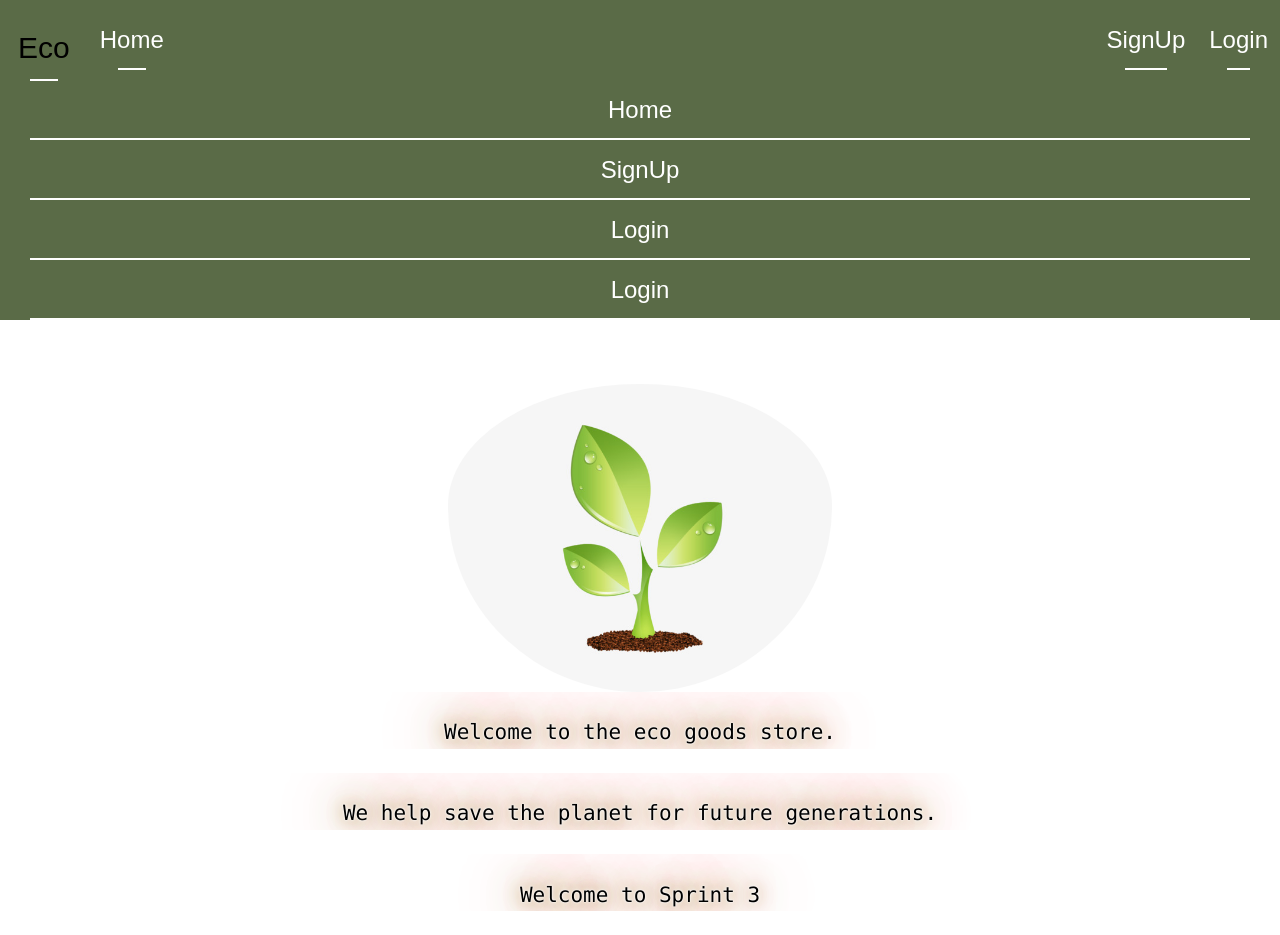
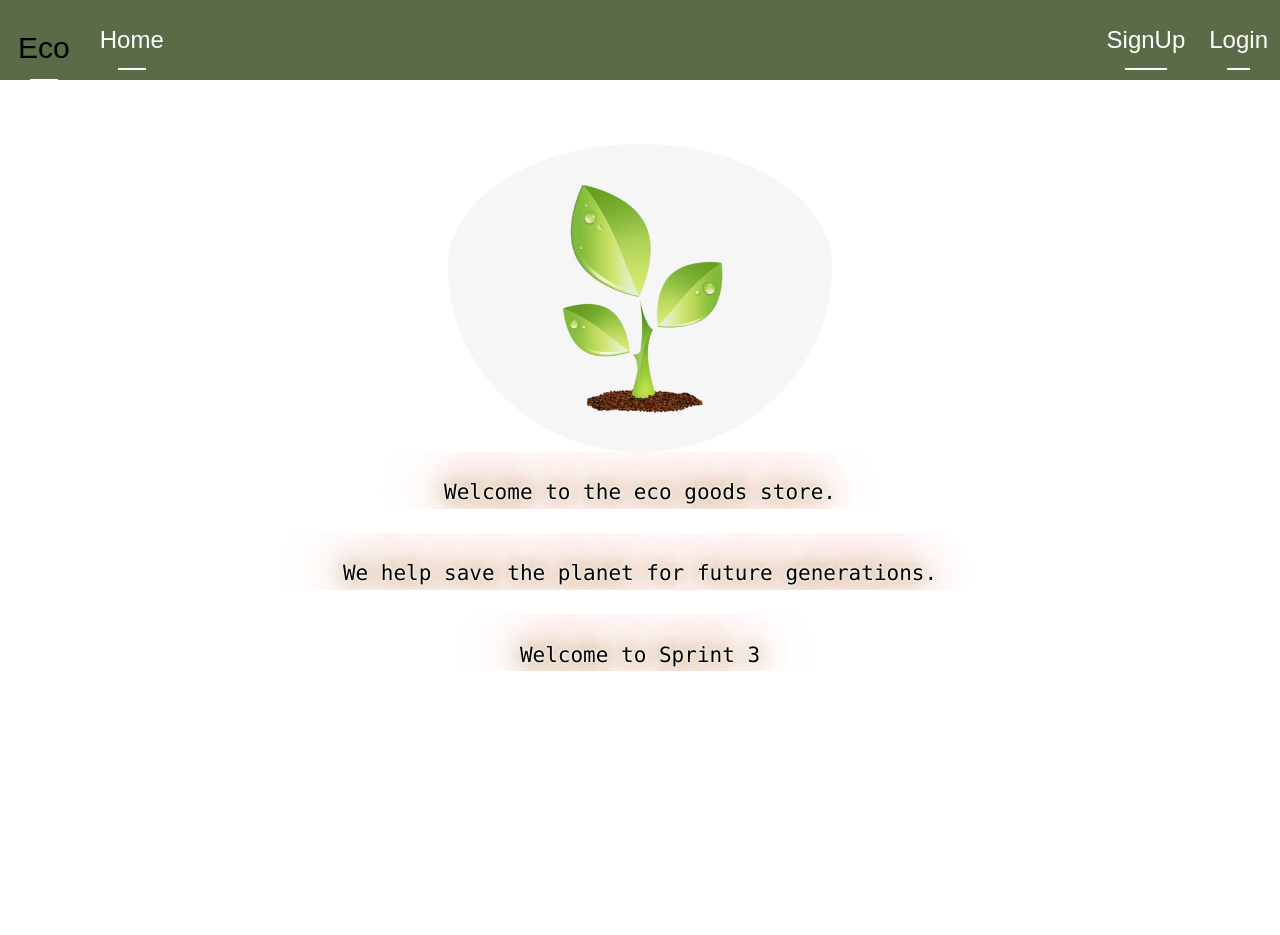
Before and after one commit to JuliaAvona/eCommerce-App, a React (Vite) app: page / in a window 1280 px wide. After the commit the page ends 800 px from the top, so only its background shows below. Built offline with nearby package versions, Linux system fonts and the light colour scheme.

Commit message:
fix: remove links after crosscheck

```diff
--- a/src/pages/Main/Main.tsx
+++ b/src/pages/Main/Main.tsx
@@ -1,34 +1,11 @@
 import { Image } from 'react-bootstrap';
 import React from 'react';
-import { useNavigate } from 'react-router-dom';
 import styles from './Main.module.css';
 import previewImg from '../../assets/img/preview.jpg';
-import Link from '../../components/Link/Link';
-import { Pages } from '../../types/enums';
-import { clearData, isAuth } from '../../utils/storage';
 
 const Main = () => {
-  const navigate = useNavigate();
-  const logout = (e: React.MouseEvent<HTMLAnchorElement, MouseEvent>) => {
-    e.preventDefault();
-    clearData();
-    navigate(Pages.login);
-  };
-
   return (
     <div className="m-auto">
-      <div className={styles.green_background}>
-        <Link href={Pages.main}>Home</Link>
-        <Link href={Pages.signup}>SignUp</Link>
-        {isAuth() ? (
-          <Link href={Pages.login} onClick={(e) => logout(e)}>
-            Logout
-          </Link>
-        ) : (
-          <Link href={Pages.login}>Login</Link>
-        )}
-        <Link href={Pages.login}>Login</Link>
-      </div>
       <Image className={styles.plant} src={previewImg} roundedCircle />
       <pre className={styles.text1}>Welcome to the eco goods store.</pre>
       <pre className={styles.text1}>We help save the planet for future generations.</pre>
```
